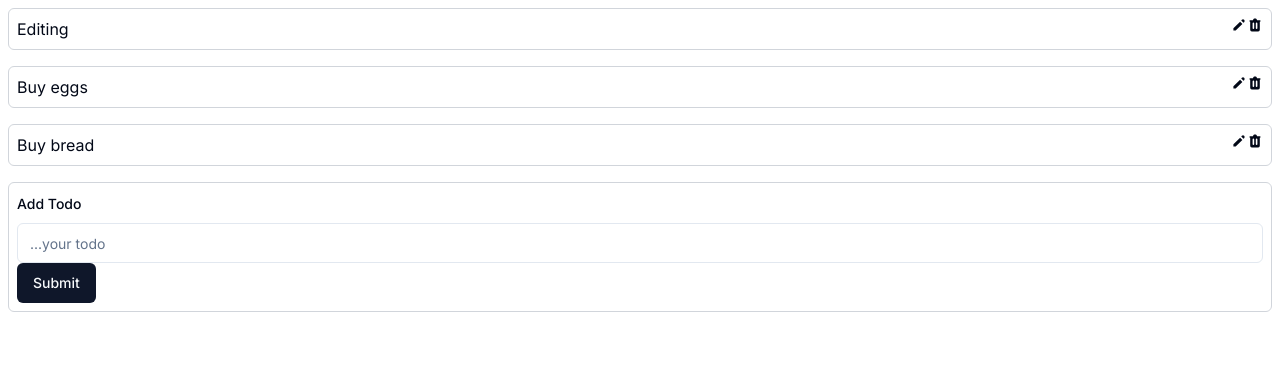
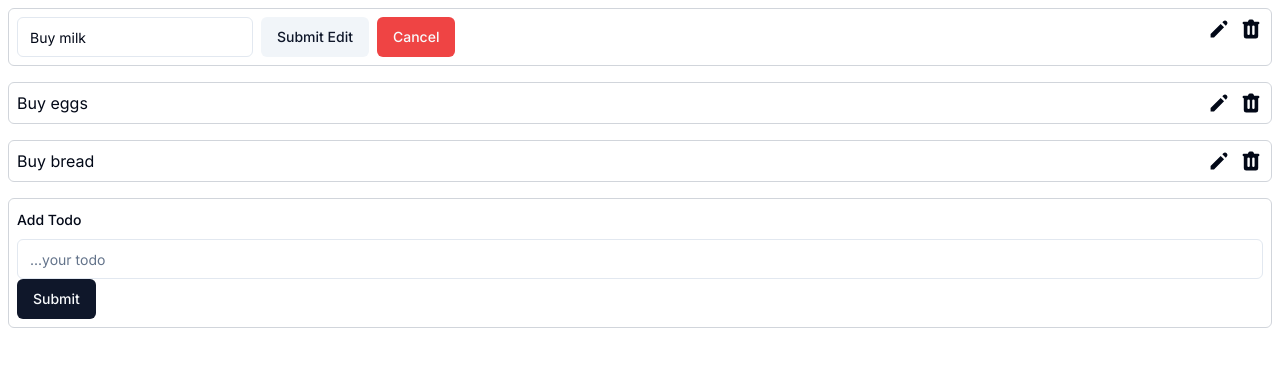
Before and after one commit to johnportin/todo-react-beginner, a Next.js app: page / in a window 1280 px wide. Both pictures are taken after a click on the element 1239 px from the left and 29 px from the top of the page. Shown: the top 366 px of the page. Built offline with nearby package versions, Linux system fonts and the light colour scheme.

Commit message:
Add edit feature

```diff
--- a/components/todo/AddTodo.tsx
+++ b/components/todo/AddTodo.tsx
@@ -19,7 +19,6 @@ import { Input } from '@/components/ui/input';
 import * as z from 'zod';
 import { useContext } from 'react';
 import { TodoContext } from '@/context/TodoContext';
-import { randomUUID } from 'crypto';
 
 const addTodoSchema = z.object({
   description: z
--- a/components/todo/DeleteTodo.tsx
+++ b/components/todo/DeleteTodoButton.tsx
@@ -3,14 +3,14 @@ import { useToast } from '../ui/use-toast';
 import { TodoContext } from '@/context/TodoContext';
 import { useContext } from 'react';
 
-interface DeleteTodoProps {
+interface DeleteTodoButtonProps {
   id: string;
 }
 
-const DeleteTodo: React.FC<DeleteTodoProps> = ({ id }) => {
+const DeleteTodoButton: React.FC<DeleteTodoButtonProps> = ({ id }) => {
   const { toast } = useToast();
   const { todos, setTodos } = useContext(TodoContext);
-  const deleteTodo = () => {
+  const DeleteTodoButton = () => {
     const newTodos = todos.filter((todo) => todo.id !== id);
     setTodos(newTodos);
 
@@ -22,10 +22,10 @@ const DeleteTodo: React.FC<DeleteTodoProps> = ({ id }) => {
     });
   };
   return (
-    <div className="hover:bg-slate-200" onClick={deleteTodo}>
-      <HiTrash />
+    <div className="hover:bg-slate-200" onClick={DeleteTodoButton}>
+      <HiTrash size={24} />
     </div>
   );
 };
 
-export default DeleteTodo;
+export default DeleteTodoButton;
--- a/components/todo/EditTodo.tsx
+++ b/components/todo/EditTodo.tsx
@@ -1,12 +1,35 @@
-import { HiPencil } from 'react-icons/hi';
+import { Button } from '@/components/ui/button';
+import {
+  Form,
+  FormControl,
+  FormDescription,
+  FormField,
+  FormItem,
+  FormLabel,
+  FormMessage,
+} from '@/components/ui/form';
+import { Input } from '@/components/ui/input';
+import { TodoContext } from '@/context/TodoContext';
+import { zodResolver } from '@hookform/resolvers/zod';
+import { useContext } from 'react';
+import { useForm } from 'react-hook-form';
+import { v4 as uuidv4 } from 'uuid';
+import * as z from 'zod';
 import { useToast } from '../ui/use-toast';
 
 interface EditTodoProps {
   id: string;
   description: string;
+  isEditing: boolean;
   setIsEditing: React.Dispatch<React.SetStateAction<boolean>>;
-  isEditing: boolean;
 }
+
+const addTodoSchema = z.object({
+  description: z
+    .string()
+    .min(1, { message: 'todo must be at least 1 character' })
+    .max(255, { message: 'todo must be less than 255 characters' }),
+});
 
 const EditTodo: React.FC<EditTodoProps> = ({
   id,
@@ -15,14 +38,56 @@ const EditTodo: React.FC<EditTodoProps> = ({
   setIsEditing,
 }) => {
   const { toast } = useToast();
+  const { todos, setTodos } = useContext(TodoContext);
+  const form = useForm<z.infer<typeof addTodoSchema>>({
+    resolver: zodResolver(addTodoSchema),
+    defaultValues: {
+      description,
+    },
+  });
 
-  const handleClick = () => {
-    setIsEditing(!isEditing);
-  };
+  function onSubmit(values: z.infer<typeof addTodoSchema>) {
+    const newTodos = [
+      ...todos.filter((todo) => todo.id !== id),
+      { id: id, text: values.description },
+    ];
+    setTodos(newTodos);
+
+    toast({
+      title: 'Todo Edited',
+      description: `You changed ${values.description}`,
+    });
+
+    setIsEditing(false);
+  }
 
   return (
-    <div onClick={handleClick}>
-      <HiPencil />
+    <div>
+      <Form {...form}>
+        <form
+          className="flex flex-row gap-2"
+          onSubmit={form.handleSubmit(onSubmit)}
+        >
+          <FormField
+            control={form.control}
+            name="description"
+            render={({ field }) => (
+              <FormItem>
+                <FormControl>
+                  <Input {...field} />
+                </FormControl>
+                <FormMessage />
+              </FormItem>
+            )}
+          />
+          <Button variant="secondary" type="submit">
+            Submit Edit
+          </Button>
+          <Button variant="destructive" onClick={() => setIsEditing(false)}>
+            Cancel
+          </Button>
+        </form>
+      </Form>
     </div>
   );
 };
--- /dev/null
+++ b/components/todo/EditTodoButton.tsx
@@ -0,0 +1,30 @@
+import { HiPencil } from 'react-icons/hi';
+import { useToast } from '../ui/use-toast';
+
+interface EditTodoButtonProps {
+  id: string;
+  description: string;
+  setIsEditing: React.Dispatch<React.SetStateAction<boolean>>;
+  isEditing: boolean;
+}
+
+const EditTodoButton: React.FC<EditTodoButtonProps> = ({
+  id,
+  description,
+  isEditing,
+  setIsEditing,
+}) => {
+  const { toast } = useToast();
+
+  const handleClick = () => {
+    setIsEditing(!isEditing);
+  };
+
+  return (
+    <div onClick={handleClick}>
+      <HiPencil size={24} />
+    </div>
+  );
+};
+
+export default EditTodoButton;
--- a/components/todo/TodoItem.tsx
+++ b/components/todo/TodoItem.tsx
@@ -1,5 +1,6 @@
 import { useState } from 'react';
-import DeleteTodo from './DeleteTodo';
+import DeleteTodoButton from './DeleteTodoButton';
+import EditTodoButton from './EditTodoButton';
 import EditTodo from './EditTodo';
 
 interface TodoItemProps {
@@ -23,20 +24,24 @@ const TodoItem: React.FC<TodoItemProps> = ({ id, description }) => {
       m-2
     "
     >
-      {/*
-        Just set a ternary operator that checks if isEditing is true of false.
-        If it's true, then render a form for editing the current description, otherwise render the
-        description.
-      */}
-      {isEditing ? 'Editing' : description}
-      <div className="flex flex-row">
+      {isEditing ? (
         <EditTodo
           id={id}
           description={description}
           setIsEditing={setIsEditing}
           isEditing={isEditing}
         />
-        <DeleteTodo id={id} />
+      ) : (
+        description
+      )}
+      <div className="flex flex-row gap-2">
+        <EditTodoButton
+          id={id}
+          description={description}
+          setIsEditing={setIsEditing}
+          isEditing={isEditing}
+        />
+        <DeleteTodoButton id={id} />
       </div>
     </div>
   );
```
